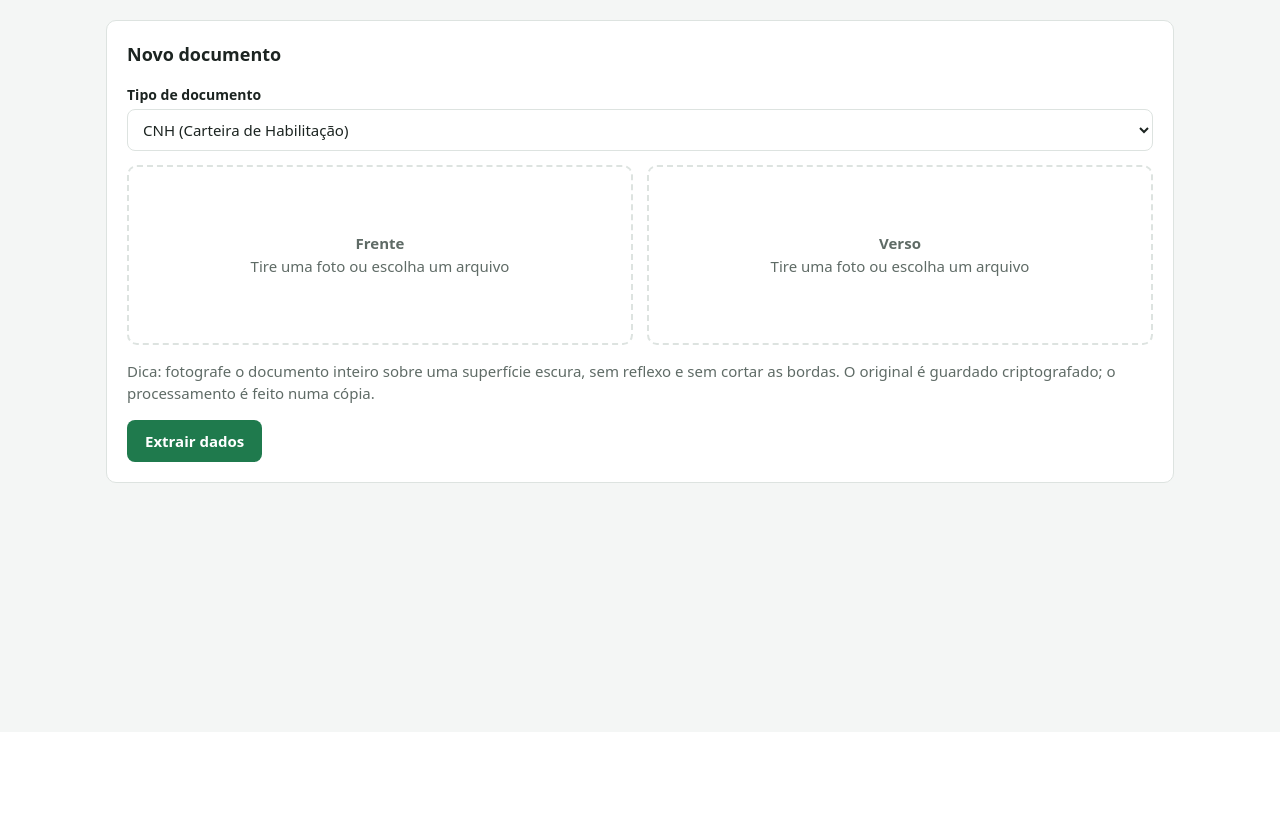
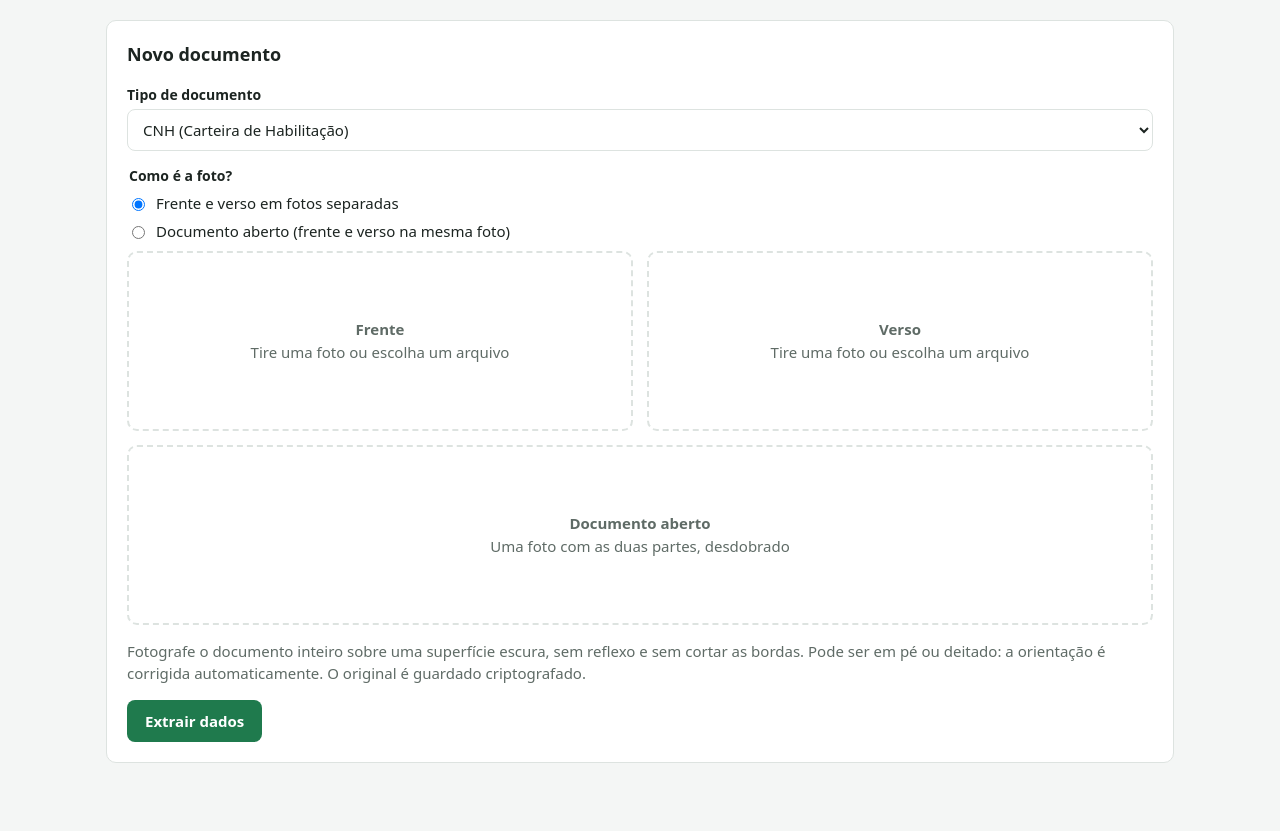
Before and after one commit to gustavo-blacknaut/identa, a FastAPI app: page /novo in a window 1280 px wide. Shown: the part 68-899 px from the top of the page. Before the commit the page ends 551 px from the top, so only its background shows below. Run offline with FastAPI, Linux system fonts and the light colour scheme; the visitor is signed in with stand-in values (Sample User, id 1); parts of the project's set-up code (start-up, migrations or seed data) failed here and were passed over; some libraries are stand-ins or nearby versions.

Commit message:
feat(web): open document upload, crops, extra fields and parent swap

```diff
--- a/app/static/app.js
+++ b/app/static/app.js
@@ -22,3 +22,22 @@ document.querySelectorAll("form[data-confirm]").forEach((form) => {
     if (!window.confirm(form.dataset.confirm)) event.preventDefault();
   });
 });
+
+document.querySelectorAll("input[name=mode]").forEach((radio) => {
+  radio.addEventListener("change", () => {
+    document.querySelectorAll("[data-mode]").forEach((group) => {
+      const active = group.dataset.mode === radio.value;
+      group.hidden = !active;
+      group.querySelectorAll("input[type=file]").forEach((input) => {
+        if (!active) input.value = "";
+      });
+    });
+  });
+});
+
+document.querySelectorAll("[data-swap]").forEach((button) => {
+  button.addEventListener("click", () => {
+    const [first, second] = button.dataset.swap.split(",").map((name) => document.querySelector(`[data-field="${name}"]`));
+    [first.value, second.value] = [second.value, first.value];
+  });
+});
--- a/app/static/style.css
+++ b/app/static/style.css
@@ -183,3 +183,15 @@ select { border-left-width: 1px; }
 .login { max-width: 380px; margin: 40px auto; }
 .topbar nav form { margin: 0; }
 .document-actions { display: flex; flex-wrap: wrap; gap: 16px; align-items: center; }
+
+.alert-warn { color: var(--medium); background: var(--medium-bg); }
+.mode { border: 0; padding: 0; margin: 4px 0 8px; display: flex; flex-direction: column; gap: 6px; }
+.mode legend { font-weight: 600; font-size: 14px; margin-bottom: 6px; }
+.mode label { display: flex; gap: 8px; align-items: center; }
+.mode input { width: auto; }
+.sides-single { grid-template-columns: 1fr; }
+.crops { display: grid; grid-template-columns: repeat(3, minmax(0, 1fr)); gap: 10px; }
+.crops img { background: #fff; object-fit: contain; max-height: 160px; }
+.swap { margin: -6px 0 14px; font-size: 14px; }
+.extras { margin: 6px 0 14px; }
+.extras summary { cursor: pointer; font-weight: 600; margin-bottom: 12px; }
--- a/app/templates/new.html
+++ b/app/templates/new.html
@@ -14,20 +14,34 @@
       </select>
     </label>
 
-    <div class="sides">
-      {% for side, label, required in (("front", "Frente", true), ("back", "Verso", false)) %}
+    <fieldset class="mode">
+      <legend>Como é a foto?</legend>
+      <label><input type="radio" name="mode" value="separate" checked> Frente e verso em fotos separadas</label>
+      <label><input type="radio" name="mode" value="open"> Documento aberto (frente e verso na mesma foto)</label>
+    </fieldset>
+
+    <div class="sides" data-mode="separate">
+      {% for side, label in (("front", "Frente"), ("back", "Verso")) %}
       <label class="dropzone" data-preview>
-        <input type="file" name="{{ side }}" accept="image/*" capture="environment" {% if required %}required{% endif %}>
+        <input type="file" name="{{ side }}" accept="image/*" capture="environment">
         <img alt="" hidden>
         <span class="dropzone-text"><strong>{{ label }}</strong><br>Tire uma foto ou escolha um arquivo</span>
       </label>
       {% endfor %}
     </div>
 
-    <p class="hint">Dica: fotografe o documento inteiro sobre uma superfície escura, sem reflexo e sem cortar as bordas. O original é guardado criptografado; o processamento é feito numa cópia.</p>
+    <div class="sides sides-single" data-mode="open" hidden>
+      <label class="dropzone" data-preview>
+        <input type="file" name="open_document" accept="image/*" capture="environment">
+        <img alt="" hidden>
+        <span class="dropzone-text"><strong>Documento aberto</strong><br>Uma foto com as duas partes, desdobrado</span>
+      </label>
+    </div>
+
+    <p class="hint">Fotografe o documento inteiro sobre uma superfície escura, sem reflexo e sem cortar as bordas. Pode ser em pé ou deitado: a orientação é corrigida automaticamente. O original é guardado criptografado.</p>
 
     <button class="button" type="submit">Extrair dados</button>
-    <p class="processing" hidden>Processando… o primeiro envio pode levar mais tempo enquanto o motor de OCR é carregado.</p>
+    <p class="processing" hidden>Processando… pode levar alguns segundos.</p>
   </form>
 </section>
 {% endblock %}
--- a/app/web/routes.py
+++ b/app/web/routes.py
@@ -1,3 +1,4 @@
+import logging
 from typing import Annotated
 
 from fastapi import APIRouter, Depends, File, Form, HTTPException, Request, UploadFile
@@ -6,12 +7,11 @@ from fastapi.responses import RedirectResponse, Response
 from sqlalchemy import func, select
 from sqlalchemy.orm import Session
 
-from app.db.models import Document, DocumentImage, DocumentStatus, ImageSide, Person
+from app.db.models import Document, DocumentImage, DocumentStatus, ImageKind, ImageSide, Person
 from app.imaging.preprocess import InvalidImageError
 from app.ocr.base import OcrEngine
 from app.parsers.registry import available_parsers, get_parser
 from app.services.documents import (
-    DOCUMENT_COLUMNS,
     UploadedSide,
     delete_document,
     delete_person,
@@ -25,10 +25,15 @@ from app.web.deps import get_engine, get_session, get_store
 from app.web.templating import templates
 
 router = APIRouter()
+logger = logging.getLogger(__name__)
 
 SessionDep = Annotated[Session, Depends(get_session)]
 StoreDep = Annotated[EncryptedFileStore, Depends(get_store)]
 EngineDep = Annotated[OcrEngine, Depends(get_engine)]
+SIDE_LABELS = {"front": "Frente", "back": "Verso", "open": "Documento aberto"}
+KIND_LABELS = {"portrait": "Foto", "fingerprint": "Polegar", "signature": "Assinatura"}
+NO_IMAGE_MESSAGE = "Envie pelo menos uma foto do documento."
+PROCESSING_FAILED_MESSAGE = "Não foi possível processar a imagem. Tente novamente ou envie outra foto."
 
 
 def current_user_id(request: Request) -> int | None:
@@ -69,18 +74,26 @@ async def upload_document(
     store: StoreDep,
     engine: EngineDep,
     doc_type: Annotated[str, Form()],
-    front: Annotated[UploadFile, File()],
+    front: Annotated[UploadFile | None, File()] = None,
     back: Annotated[UploadFile | None, File()] = None,
+    open_document: Annotated[UploadFile | None, File()] = None,
 ):
     max_bytes = request.app.state.settings.max_upload_mb * 1024 * 1024
     sides = []
-    for side, upload in ((ImageSide.FRONT, front), (ImageSide.BACK, back)):
+    uploads = ((ImageSide.FRONT, front), (ImageSide.BACK, back))
+    if open_document and open_document.filename:
+        uploads = ((ImageSide.OPEN, open_document),)
+    for side, upload in uploads:
         if upload is None or not upload.filename:
             continue
         content = await upload.read(max_bytes + 1)
         if len(content) > max_bytes:
             raise HTTPException(413, "Imagem maior que o limite permitido")
         sides.append(UploadedSide(side, content))
+    if not sides:
+        return templates.TemplateResponse(
+            request, "new.html", {"parsers": available_parsers(), "error": NO_IMAGE_MESSAGE}, status_code=400
+        )
     try:
         get_parser(doc_type)
         document = await run_in_threadpool(process_document, session, store, engine, doc_type, sides, current_user_id(request))
@@ -89,6 +102,14 @@ async def upload_document(
     except InvalidImageError as error:
         return templates.TemplateResponse(
             request, "new.html", {"parsers": available_parsers(), "error": str(error)}, status_code=400
+        )
+    except Exception:
+        logger.exception("Falha ao processar documento")
+        return templates.TemplateResponse(
+            request,
+            "new.html",
+            {"parsers": available_parsers(), "error": PROCESSING_FAILED_MESSAGE},
+            status_code=500,
         )
     return RedirectResponse(f"/documentos/{document.id}", status_code=303)
 
@@ -101,16 +122,27 @@ def show_document(request: Request, document_id: int, session: SessionDep):
     issues_by_field: dict[str, list[str]] = {}
     for issue in extra.get("issues", []):
         issues_by_field.setdefault(issue["field"], []).append(issue["message"])
+    values = document_values(document)
+    extra_fields = [definition for definition in parser.field_definitions if definition.kind == "extra"]
     return templates.TemplateResponse(
         request,
         "document.html",
         {
             "document": document,
             "parser": parser,
-            "values": document_values(document),
+            "values": values,
             "confidence": document.field_confidence or {},
             "issues": issues_by_field,
+            "notes": extra.get("notes", []),
             "saved": request.query_params.get("salvo") == "1",
+            "failed": request.query_params.get("erro") == "1",
+            "main_fields": [definition for definition in parser.field_definitions if definition.kind != "extra"],
+            "extra_fields": extra_fields,
+            "extra_found": sum(1 for definition in extra_fields if values.get(definition.name)),
+            "pages": [image for image in document.images if image.kind == ImageKind.PAGE],
+            "crops": [image for image in document.images if image.kind != ImageKind.PAGE],
+            "side_labels": SIDE_LABELS,
+            "kind_labels": KIND_LABELS,
         },
     )
 
@@ -119,7 +151,7 @@ def show_document(request: Request, document_id: int, session: SessionDep):
 async def save_document(request: Request, document_id: int, session: SessionDep):
     document = load_document(session, document_id)
     form = await request.form()
-    values = {name: str(form[name]) for name in DOCUMENT_COLUMNS if name in form}
+    values = {name: str(form[name]) for name in get_parser(document.doc_type).field_names if name in form}
     review_document(session, document, values, current_user_id(request))
     return RedirectResponse(f"/documentos/{document.id}?salvo=1", status_code=303)
 
@@ -156,5 +188,10 @@ def image(image_id: int, variant: str, session: SessionDep, store: StoreDep):
 @router.post("/documentos/{document_id}/reprocessar")
 async def reprocess(request: Request, document_id: int, session: SessionDep, store: StoreDep, engine: EngineDep):
     document = load_document(session, document_id)
-    await run_in_threadpool(reprocess_document, session, store, engine, document, current_user_id(request))
+    try:
+        await run_in_threadpool(reprocess_document, session, store, engine, document, current_user_id(request))
+    except Exception:
+        logger.exception("Falha ao reprocessar documento %s", document_id)
+        session.rollback()
+        return RedirectResponse(f"/documentos/{document_id}?erro=1", status_code=303)
     return RedirectResponse(f"/documentos/{document.id}", status_code=303)
```
Also changed, not shown: app/templates/document.html (+49 -24 lines), tests/test_web.py (+26 -2 lines).
